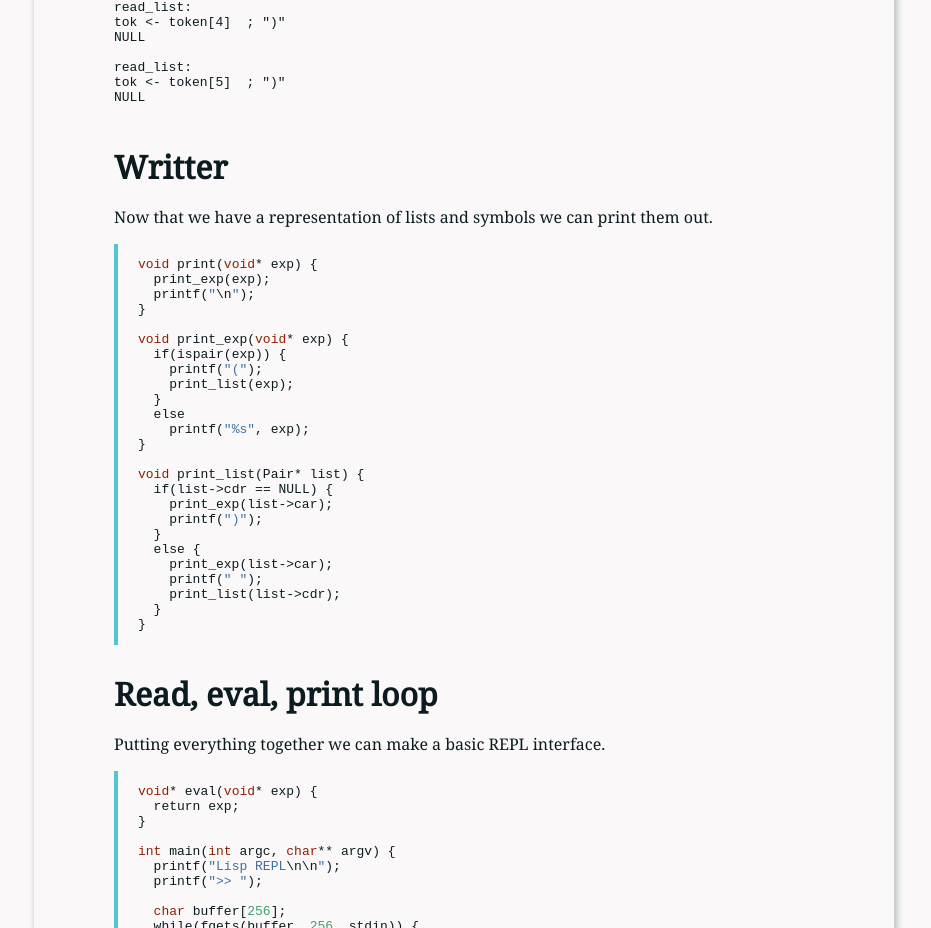
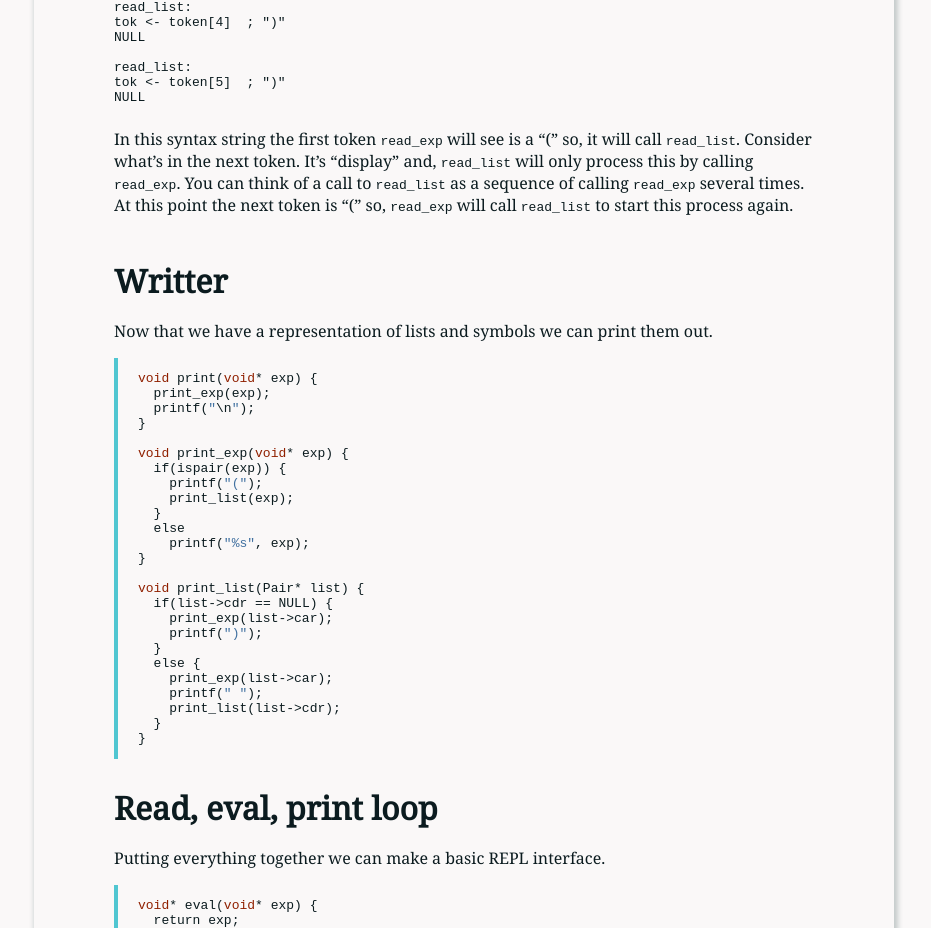
Before and after one commit to swatson555/swatson555.github.io, a plain HTML site: page posts/2020-01-18-make-a-lisp-1.html in a window 1280 px wide. Shown: the part 3919-4847 px from the top of the page, without its empty margins (176-1107 px from the left). Drawn offline with nearby package versions, Linux system fonts and the light colour scheme; some packages are replaced by stand-ins of ours; a script that the page names is missing.

Commit message:
updated site.

```diff
--- a/posts/2020-01-18-make-a-lisp-1.html
+++ b/posts/2020-01-18-make-a-lisp-1.html
@@ -206,6 +206,7 @@ NULL
 read_list:
 tok &lt;- token[5]  ; &quot;)&quot;
 NULL</code></pre>
+<p>In this syntax string the first token <code>read_exp</code> will see is a “(” so, it will call <code>read_list</code>. Consider what’s in the next token. It’s “display” and, <code>read_list</code> will only process this by calling <code>read_exp</code>. You can think of a call to <code>read_list</code> as a sequence of calling <code>read_exp</code> several times. At this point the next token is “(” so, <code>read_exp</code> will call <code>read_list</code> to start this process again.</p>
 <h1 id="writter">Writter</h1>
 <p>Now that we have a representation of lists and symbols we can print them out.</p>
 <div class="sourceCode" id="cb8"><pre class="sourceCode c"><code class="sourceCode c"><span id="cb8-1"><a href="#cb8-1" aria-hidden="true" tabindex="-1"></a><span class="dt">void</span> print<span class="op">(</span><span class="dt">void</span><span class="op">*</span> exp<span class="op">)</span> <span class="op">{</span></span>
```
